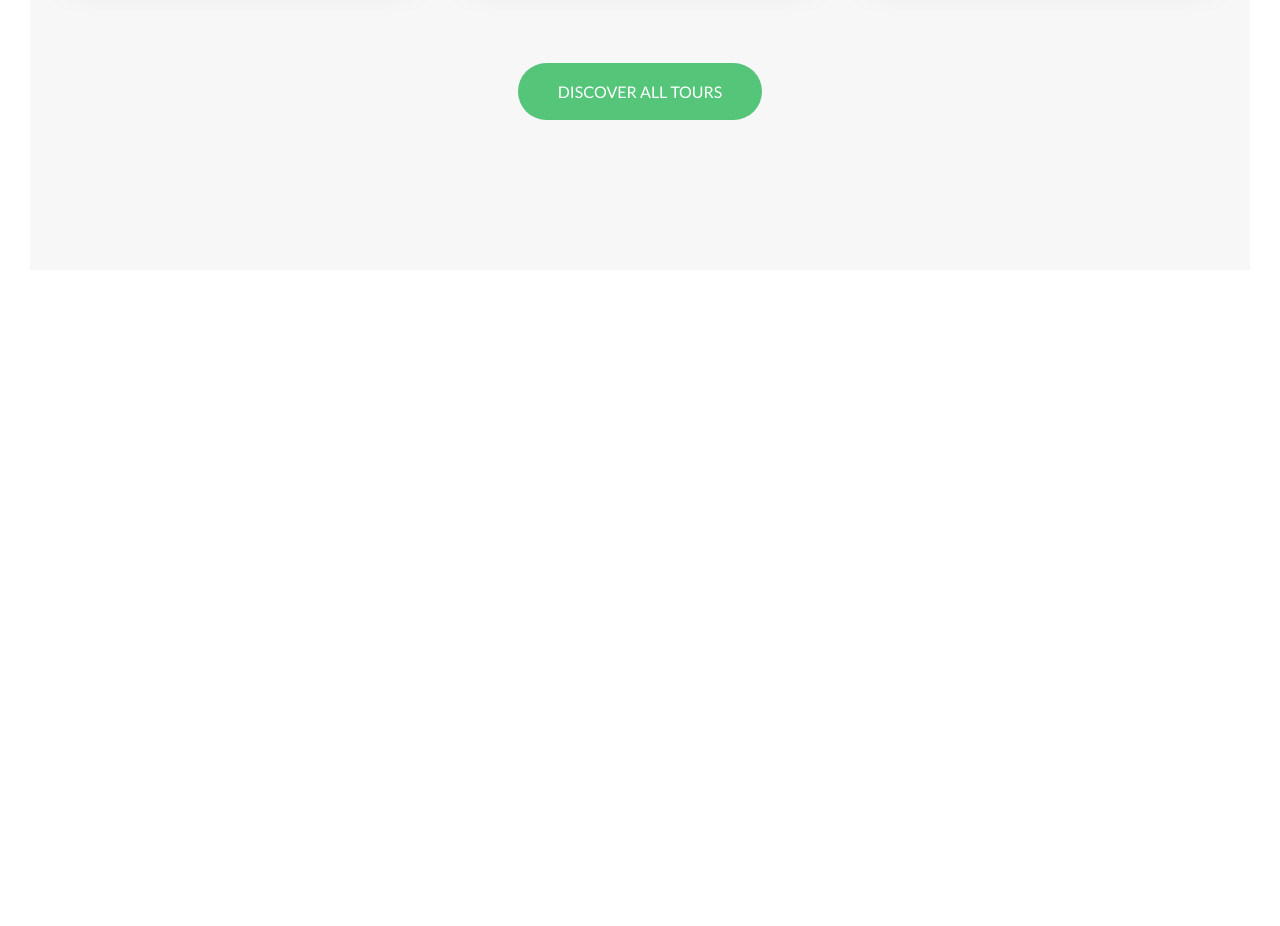
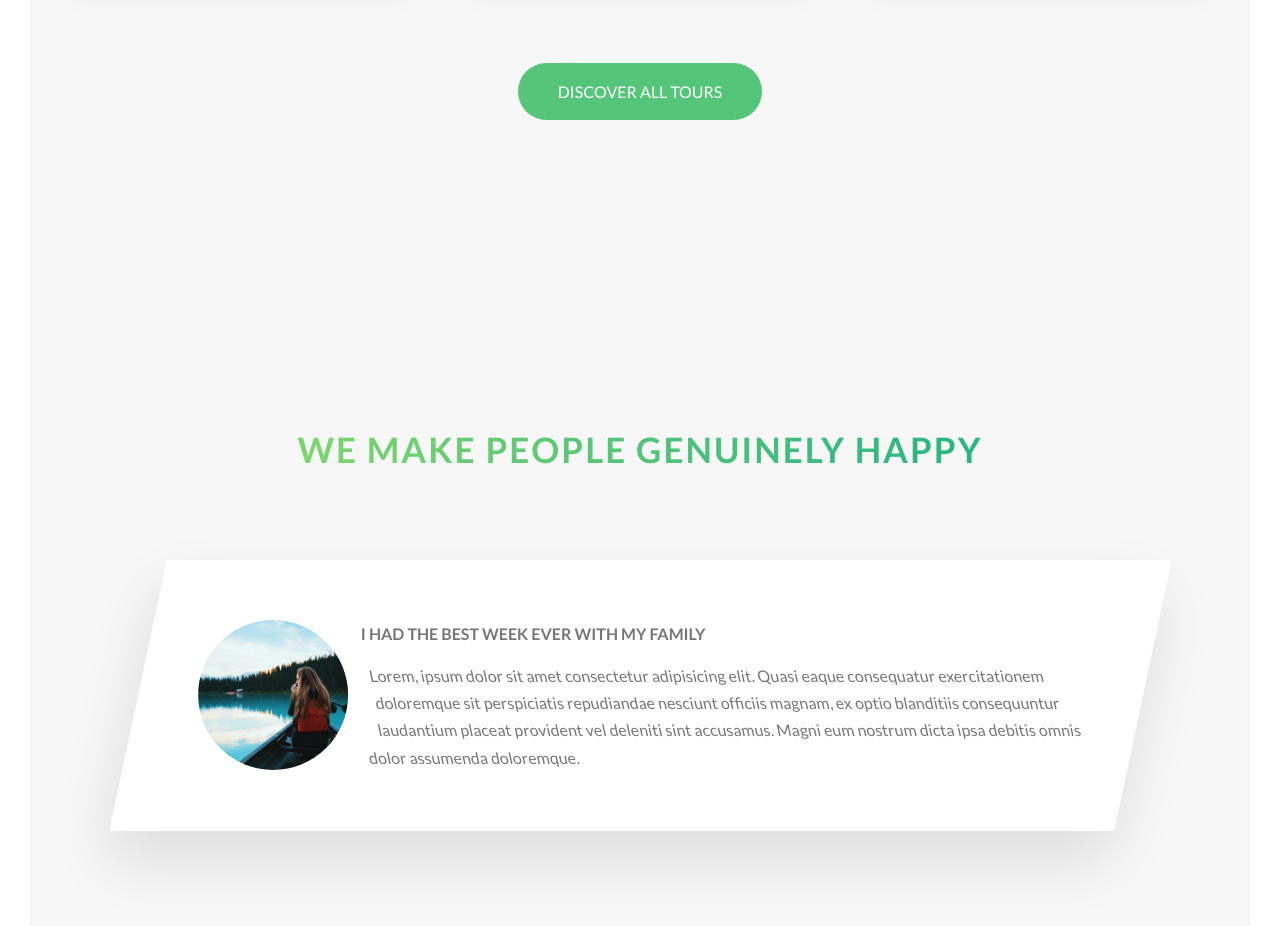
Before and after one commit to Lvzbel/Advance-CSS-Sass-Course, a website: page Natours/index.html in a window 1280 px wide. Shown: the part 3252-4178 px from the top of the page. Before the commit the page ends 3552 px from the top, so only its background shows below. Drawn offline with Linux system fonts and the light colour scheme.

Commit message:
Section 5.42

```diff
--- a/Natours/index.html
+++ b/Natours/index.html
@@ -204,6 +204,32 @@
         <a href="#" class="btn btn--green">Discover all tours</a>
       </div>
     </section>
+
+    <section class="section-stories">
+      <div class="u-center-text u-margin-bottom-big">
+        <h2 class="heading-secondary">
+          We make people genuinely happy
+        </h2>
+      </div>
+
+      <div class="row">
+        <div class="story">
+          <figure class="story__shape">
+            <img src="img/nat-8.jpg" alt="Person on a tour" class="story__img">
+          </figure>
+          <div class="story__text">
+            <h3 class="heading-tertiary u-margin-bottom-small">
+              I had the best week ever with my family
+            </h3>
+            <p class="story__text">
+              Lorem, ipsum dolor sit amet consectetur adipisicing elit. Quasi eaque consequatur exercitationem doloremque sit perspiciatis repudiandae nesciunt officiis magnam, ex optio blanditiis consequuntur laudantium placeat provident vel deleniti sint accusamus. Magni eum nostrum dicta ipsa debitis omnis dolor assumenda doloremque.
+            </p>
+          </div>
+        </div>
+      </div>
+    </section>
+
+
   </main>
 
   <!-- <section class="grid-test">
--- a/Natours/sass/base/_typography.scss
+++ b/Natours/sass/base/_typography.scss
@@ -37,6 +37,7 @@ body {
   font-weight: 700;
   display: inline-block;
   background-image: linear-gradient(to right, $color-primary-light, $color-primary-dark);
+  -webkit-background-clip: text;
   background-clip: text;
   color: transparent;
   letter-spacing: 2px;
--- a/Natours/sass/components/_feature-box.scss
+++ b/Natours/sass/components/_feature-box.scss
@@ -13,6 +13,7 @@
     margin-bottom: .5rem;
     display: inline-block;
     background-image: linear-gradient(to right, $color-primary-light, $color-primary-dark);
+    -webkit-background-clip: text;
     background-clip: text;
     color: transparent;
   }
--- /dev/null
+++ b/Natours/sass/components/_story.scss
@@ -0,0 +1,34 @@
+.story {
+  width: 75%;
+  margin: 0 auto;
+  box-shadow: 0 3rem 6rem rgba($color-black, .1);
+  background-color: $color-white;
+  border-radius: 3px;
+  padding: 6rem;
+  padding-left: 9rem;
+  font-size: $default-font-size;
+  transform: skewX(-12deg);
+
+  & > * {
+    transform: skewX(12deg);
+  }
+
+  &__shape {
+    width: 15rem;
+    height: 15rem;
+    float: left;
+    -webkit-shape-outside: circle(50% at 50% 50%);
+    shape-outside: circle(50% at 50% 50%);
+    -webkit-clip-path: circle(50% at 50% 50%);
+    clip-path: circle(50% at 50% 50%);
+    transform: translateX(-3rem) skewX(12deg);
+  }
+
+  &__img {
+    height: 100%;
+  }
+
+  &__text {
+    transform: skewX(12deg);
+  }
+}
--- a/Natours/sass/main.scss
+++ b/Natours/sass/main.scss
@@ -12,6 +12,7 @@
 @import "components/composition";
 @import "components/feature-box";
 @import "components/card";
+@import "components/story";
 
 @import "layout/grid";
 @import "layout/header";
--- a/Natours/sass/pages/_home.scss
+++ b/Natours/sass/pages/_home.scss
@@ -23,5 +23,9 @@
   background-color: $color-grey-light-1;
   padding: 30rem 0 15rem 0;
   margin-top: -10rem;
+}
 
+.section-stories {
+  padding: 15rem 0;
+  background-color: $color-grey-light-1;
 }
```
Also changed, not shown: Natours/css/style.css.
